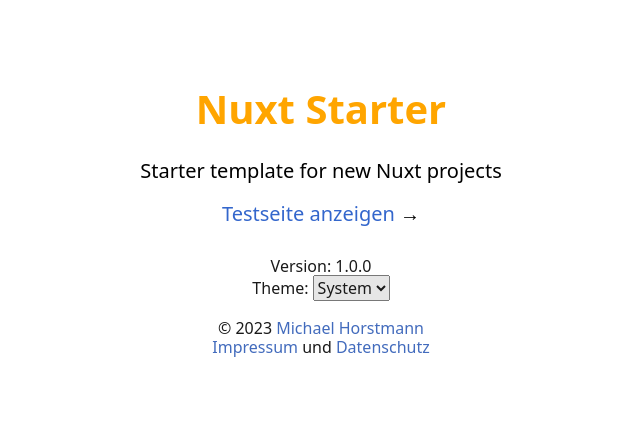
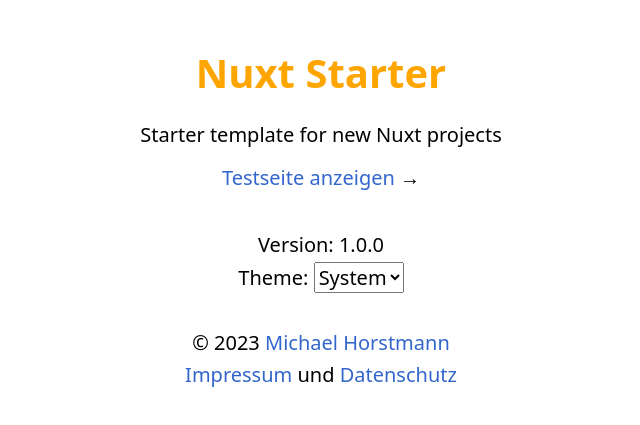
Before and after one commit to mhrstmnn/Nuxt_Template, a Nuxt app: page / in a window 1280 px wide. Shown: the part 179-604 px from the top of the page, without its empty margins (319-959 px from the left). Built offline with nearby package versions, Linux system fonts and the light colour scheme.

Commit message:
refactored Footer

```diff
--- a/components/app/Footer.vue
+++ b/components/app/Footer.vue
@@ -3,10 +3,11 @@
 </script>
 
 <template>
-  <footer>
+  <footer class="mt-8 xl:mt-10">
+    <p class="mb-0 font-light leading-relaxed">
       Version: {{ Package.version }}
       <br />
-    Theme: <ToggleColorMode />
+      Theme: <ToggleColorMode class="font-light" />
       <br />
       <br />
       &copy; {{ new Date().getFullYear() }}
@@ -21,13 +22,6 @@
       <NuxtLink to="https://hrstmnn.de/datenschutz/" target="_blank"
         >Datenschutz</NuxtLink
       >
+    </p>
   </footer>
 </template>
-
-<style scoped>
-footer {
-  margin-top: 2rem;
-  font-size: 1rem;
-  filter: invert(10%);
-}
-</style>
```
Lines whose indentation alone changed are shown as unchanged.
